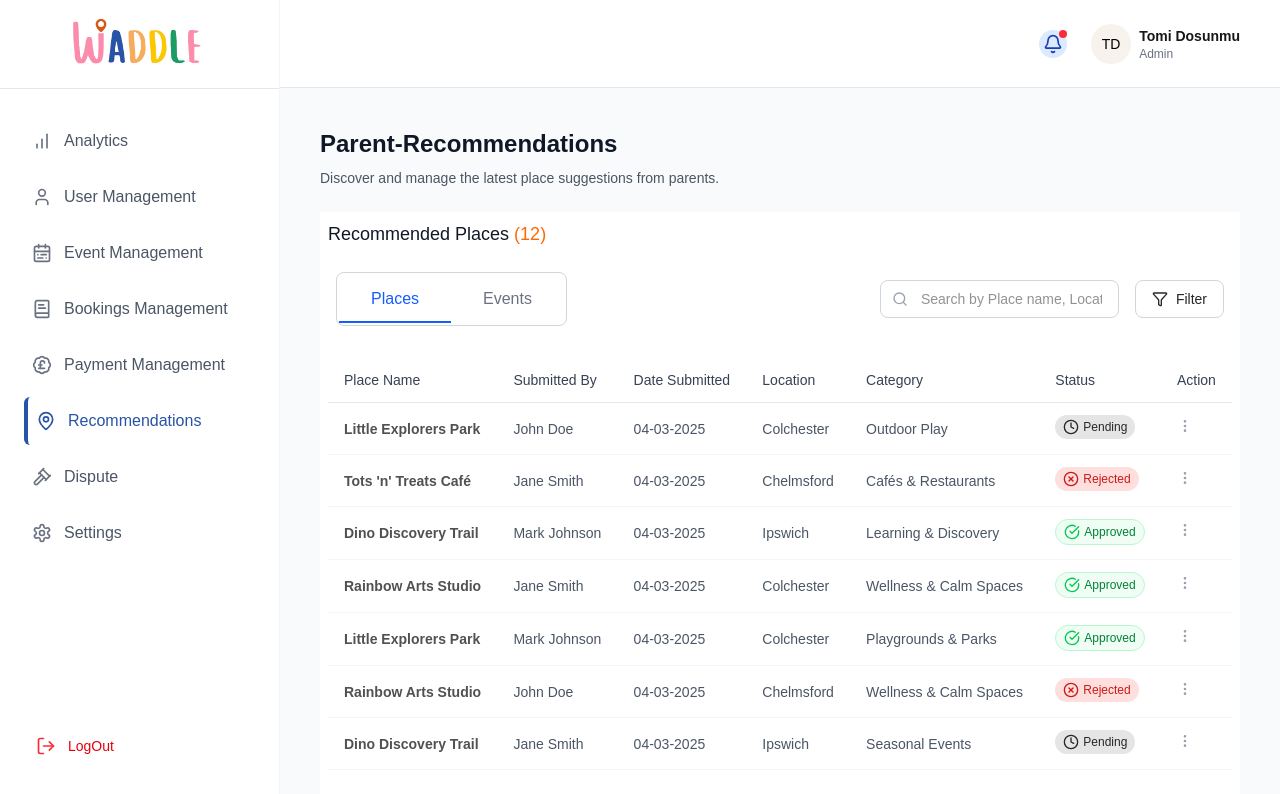
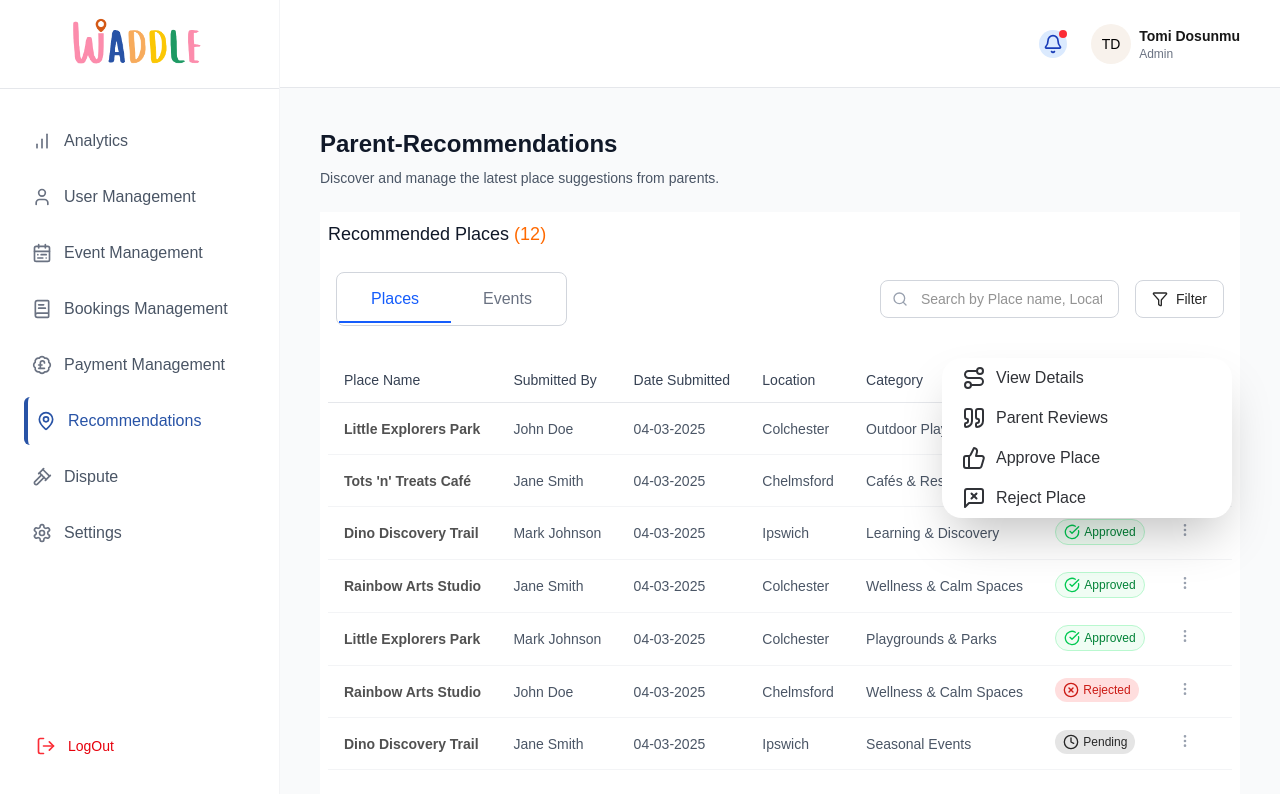
Before and after one commit to AkanWealth/waddle-admn, a Next.js app: page /dashboard/recommendations in a window 1280 px wide. Both pictures are taken after a click on the button 1184 px from the left and 425 px from the top of the page. Shown: the top 794 px of the page. Built offline with nearby package versions, Linux system fonts and the light colour scheme.

Commit message:
feat: implemented the action modal

```diff
--- /dev/null
+++ b/src/app/component/Recommendations/RecommendationActionModal.tsx
@@ -0,0 +1,95 @@
+// import { MessageSquareX, Quote, ThumbsUp, Route } from "lucide-react";
+// const RecommendationActionModalItems = [
+//   {
+//     id: 1,
+//     icon: <Route />,
+//     text: "View Details",
+//   },
+//   {
+//     id: 2,
+//     icon: <Quote />,
+//     text: "Parent Reviews",
+//   },
+//   {
+//     id: 3,
+//     icon: <ThumbsUp />,
+//     text: "Approve Place",
+//   },
+//   {
+//     id: 4,
+//     icon: <MessageSquareX />,
+//     text: "Reject Place",
+//   },
+// ];
+
+// const RecommendationActionModal = () => {
+//   return (
+//     <section className="absolute top-0 right-0 ">
+//       <div className="border-b-[#E5E7EF]  bg-white shadow-2xl z-50 w-[290px] rounded-[20px]">
+//         {RecommendationActionModalItems.map((item) => (
+//           <div
+//             key={item.id}
+//             className="py-2 text-[#303237]  hover:bg-amber-400 cursor-pointer"
+//           >
+//             <div className="flex items-center pl-2 gap-2.5">
+//               {item.icon}
+//               <h3 className="text-base font-normal">{item.text}</h3>
+//             </div>
+//           </div>
+//         ))}
+//       </div>
+//     </section>
+//   );
+// };
+
+// export default RecommendationActionModal;
+
+
+import { MessageSquareX, Quote, ThumbsUp, Route } from "lucide-react";
+
+const RecommendationActionModalItems = [
+  {
+    id: 1,
+    Icon: Route,
+    text: "View Details",
+  },
+  {
+    id: 2,
+    Icon: Quote,
+    text: "Parent Reviews",
+  },
+  {
+    id: 3,
+    Icon: ThumbsUp,
+    text: "Approve Place",
+  },
+  {
+    id: 4,
+    Icon: MessageSquareX,
+    text: "Reject Place",
+  },
+];
+
+const RecommendationActionModal = () => {
+  return (
+    <section className="absolute top-0 right-0">
+      <div className="border-b-[#E5E7EF] bg-white shadow-2xl z-50  rounded-[20px]">
+        {RecommendationActionModalItems.map(({ id, Icon, text }) => (
+          <div
+            key={id}
+            role="button"
+            tabIndex={0}
+            className="py-2 text-[#303237] hover:bg-[#EAEEF6] cursor-pointer w-[290px]"
+          >
+            <div className="flex items-center pl-5 gap-2.5">
+              <Icon />
+              <h3 className="text-base font-normal">{text}</h3>
+            </div>
+          </div>
+        ))}
+      </div>
+    </section>
+  );
+};
+
+export default RecommendationActionModal;
--- a/src/app/dashboard/recommendations/page.tsx
+++ b/src/app/dashboard/recommendations/page.tsx
@@ -10,7 +10,7 @@ import {
 } from "lucide-react";
 import TabNavigation from "@/app/component/Recommendations/TabNavigation";
 import PaginationComponent from "@/app/component/Element/PaginationComponent";
-
+import RecommendationActionModal from "@/app/component/Recommendations/RecommendationActionModal";
 
 interface Recommendation {
   id: string;
@@ -179,11 +179,15 @@ const StatusBadge: React.FC<StatusBadgeProps> = ({ status }) => {
 interface TableRowProps {
   recommendation: Recommendation;
   onActionClick: (id: string) => void;
+  showModal: boolean;
+  onCloseModal: () => void;
 }
 
 const TableRow: React.FC<TableRowProps> = ({
   recommendation,
   onActionClick,
+  showModal,
+  onCloseModal,
 }) => {
   return (
     <tr className="border-b border-gray-100 hover:bg-gray-50">
@@ -205,13 +209,14 @@ const TableRow: React.FC<TableRowProps> = ({
       <td className="py-3 px-4">
         <StatusBadge status={recommendation.status} />
       </td>
-      <td className="py-3 px-4">
+      <td className="py-3 px-4 relative">
         <button
           onClick={() => onActionClick(recommendation.id)}
           className="text-gray-400 hover:text-gray-600"
         >
           <MoreVertical className="w-4 h-4" />
         </button>
+
       </td>
     </tr>
   );
@@ -220,12 +225,16 @@ const TableRow: React.FC<TableRowProps> = ({
 // Table Component
 interface RecommendationsTableProps {
   data: Recommendation[];
+  activeModalId: string | null;
   onActionClick: (id: string) => void;
+  onCloseModal: () => void;
 }
 
 const RecommendationsTable: React.FC<RecommendationsTableProps> = ({
   data,
+  activeModalId,
   onActionClick,
+  onCloseModal,
 }) => {
   return (
     <div className="overflow-x-auto">
@@ -261,6 +270,8 @@ const RecommendationsTable: React.FC<RecommendationsTableProps> = ({
               key={item.id}
               recommendation={item}
               onActionClick={onActionClick}
+              showModal={activeModalId === item.id}
+              onCloseModal={onCloseModal}
             />
           ))}
         </tbody>
@@ -269,13 +280,11 @@ const RecommendationsTable: React.FC<RecommendationsTableProps> = ({
   );
 };
 
-
-
-
 const ParentRecommendations: React.FC = () => {
   const [activeTab, setActiveTab] = useState<"Places" | "Events">("Places");
   const [searchTerm, setSearchTerm] = useState("");
   const [currentPage, setCurrentPage] = useState(1);
+  const [activeModalId, setActiveModalId] = useState<string | null>(null);
   const itemsPerPage = 7;
 
   const filteredData = mockData.filter(
@@ -294,7 +303,11 @@ const ParentRecommendations: React.FC = () => {
 
   const handleActionClick = (id: string) => {
     console.log("Action clicked for item:", id);
-    // Handle action menu logic here
+    setActiveModalId(id);
+  };
+
+  const handleCloseModal = () => {
+    setActiveModalId(null);
   };
 
   const handleFilterClick = () => {
@@ -329,11 +342,18 @@ const ParentRecommendations: React.FC = () => {
               onFilterClick={handleFilterClick}
             />
           </div>
-          <div className="bg-white">
+          <div className="bg-white relative">
             <RecommendationsTable
               data={paginatedData}
+              activeModalId={activeModalId}
               onActionClick={handleActionClick}
+              onCloseModal={handleCloseModal}
             />
+            {activeModalId && (
+
+            <RecommendationActionModal  />
+
+        )}
           </div>
         </div>
       </div>
--- a/src/assets/svg/index.ts
+++ b/src/assets/svg/index.ts
@@ -1,10 +1,12 @@
 import ReportIcon from "@/assets/svg/ReportIcon.svg";
 import PricePerIcon from "@/assets/svg/PricePerPersonIcon.svg";
-import DownloadReportIcon from "@/assets/svg/DownloadReportIcon.svg"
+import DownloadReportIcon from "@/assets/svg/DownloadReportIcon.svg";
+import ViewDetailsIcon from "@/assets/svg/ViewDetailsIcon.svg"
 const SVGAssets = {
     DownloadReportIcon,
     ReportIcon,
-    PricePerIcon
+    PricePerIcon,
+    ViewDetailsIcon
 };
 
 export default SVGAssets;
```
Also changed, not shown: src/assets/svg/ViewDetailsIcon.svg (added).
